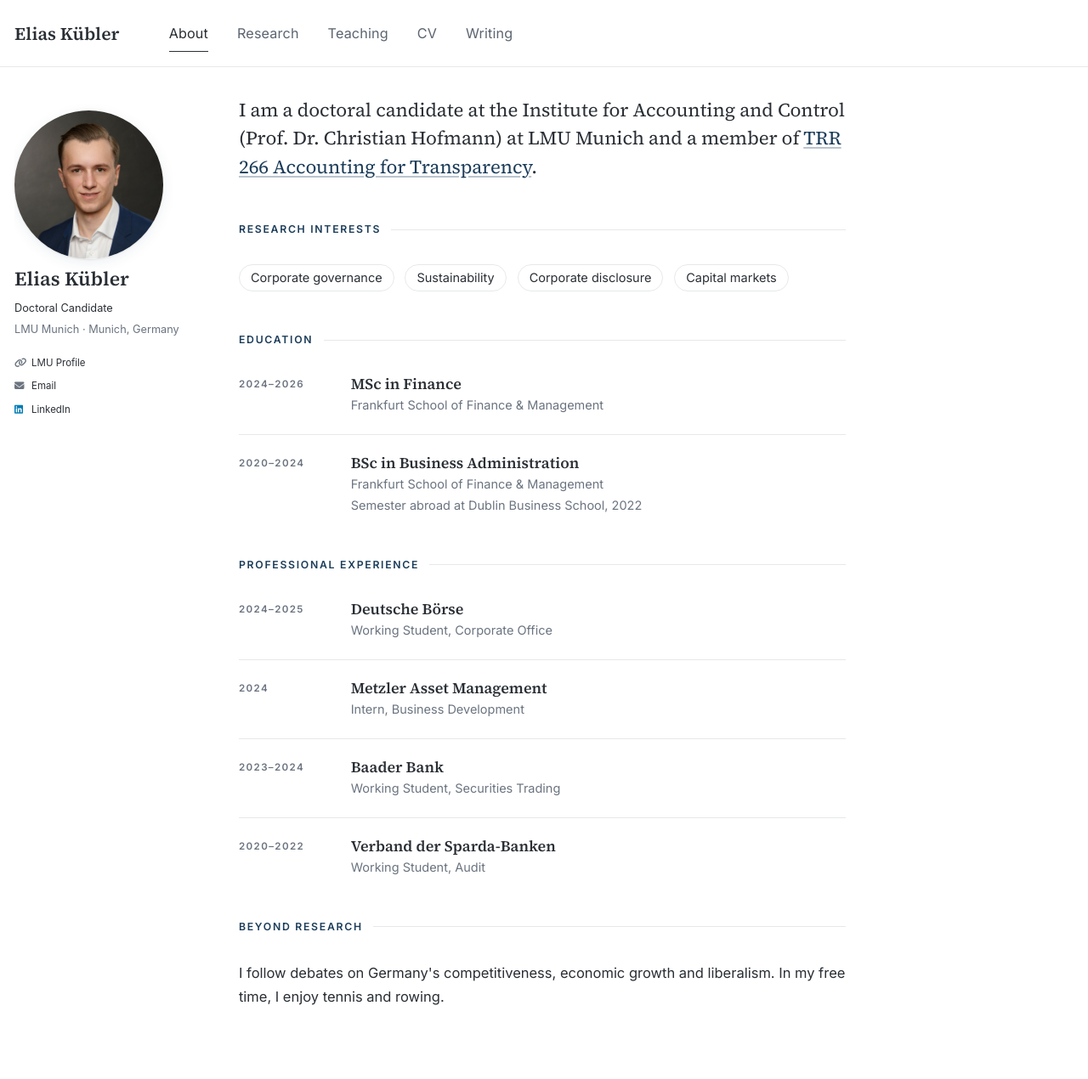
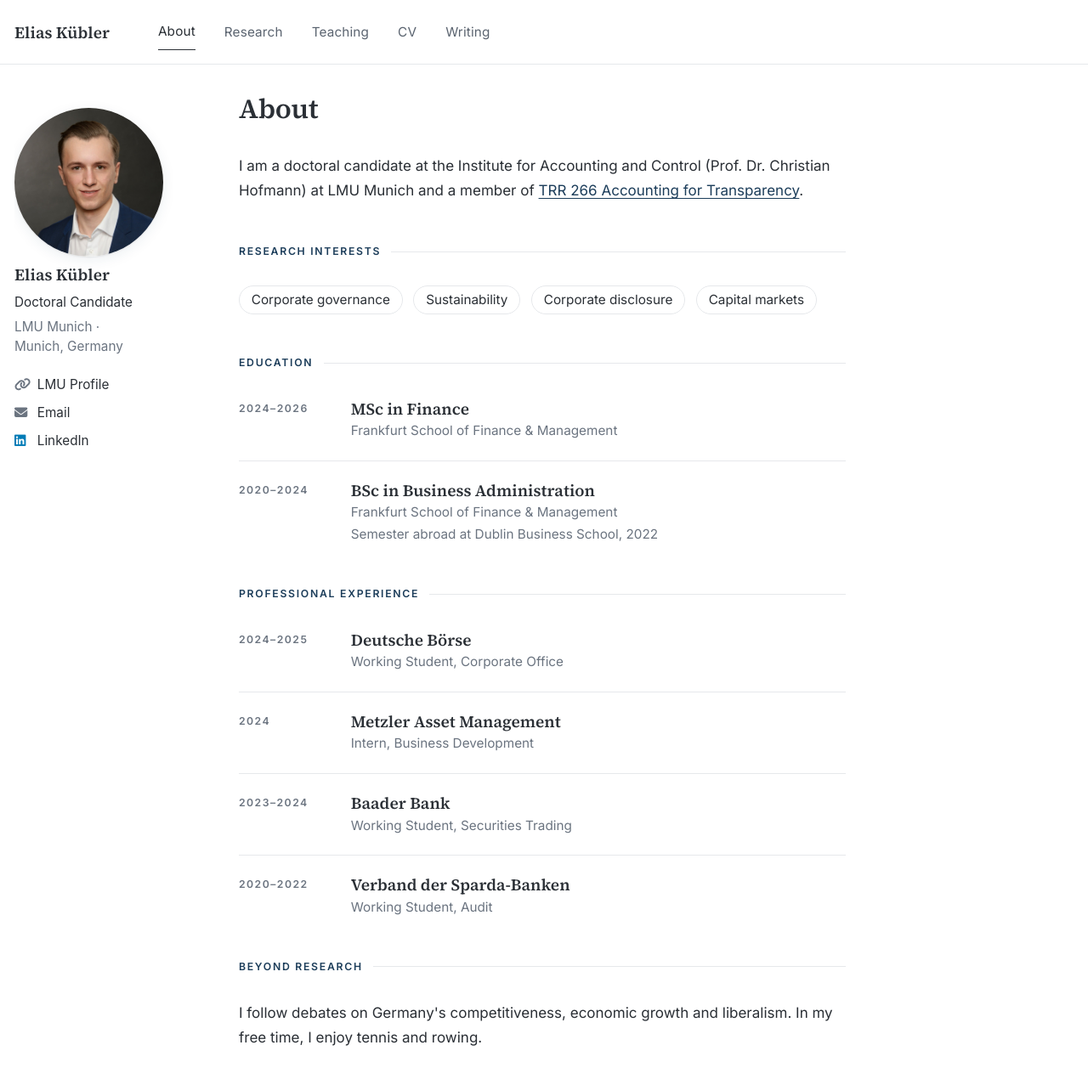
Before and after one commit to a0d4n/elias-academic-site, a Jekyll site: the page built from index.html, in a window 1280 px wide and 1393 px high. Shown: the top 1270 px of the window at 85% size. Built offline with Jekyll 4.4.1, drawn with Linux system fonts in a browser that asks for light colours; a script bundle is joined from its source files by our own code; a style sheet for code colours, icons or effects is not loaded.

Commit message:
Five-step type scale across the site; About title restored
- All font sizes now come from $fs-label/small/body/item/title
- About opening paragraph back to body size; page title restored
- Sidebar text matches site sizes; affiliation breaks only at the dot

Co-Authored-By: Claude Opus 5.5 <noreply@anthropic.com>
Claude-Session: https://claude.ai/code/session_0113PgPaG2wmMCkbVHhics4v

```diff
--- a/_includes/author-profile.html
+++ b/_includes/author-profile.html
@@ -20,7 +20,7 @@
     <h3 class="author__name" itemprop="name">{{ author.name }}</h3>
     {% if author.bio %}<p class="author__bio" itemprop="jobTitle">{{ author.bio }}</p>{% endif %}
     {% if author.employer or author.location %}
-      <p class="author__affiliation">{% if author.employer %}<span itemprop="affiliation">{{ author.employer }}</span>{% endif %}{% if author.employer and author.location %} · {% endif %}{% if author.location %}<span itemprop="homeLocation">{{ author.location }}</span>{% endif %}</p>
+      <p class="author__affiliation">{% if author.employer %}<span class="nowrap" itemprop="affiliation">{{ author.employer }}</span>{% endif %}{% if author.employer and author.location %} · {% endif %}{% if author.location %}<span class="nowrap" itemprop="homeLocation">{{ author.location }}</span>{% endif %}</p>
     {% endif %}
   </div>
 
--- a/_sass/layout/_site.scss
+++ b/_sass/layout/_site.scss
@@ -6,6 +6,13 @@
 
 $site-serif: "Source Serif 4", Georgia, "Times New Roman", serif;
 $site-sans: "Inter", -apple-system, "Segoe UI", "Helvetica Neue", Arial, sans-serif;
+
+/* Type scale: the only five font sizes used on the site */
+$fs-label: 0.72rem;  /* small capitals: section labels, dates, summary labels */
+$fs-small: 0.9rem;   /* secondary text: affiliations, roles, bylines */
+$fs-body: 1rem;      /* body text */
+$fs-item: 1.12rem;   /* serif item titles: papers, courses, degrees */
+$fs-title: 1.9rem;   /* serif page titles */
 
 /* Spacing scale (rem): every vertical gap on the site uses one of these */
 $sp-1: 0.375rem;
@@ -60,7 +67,7 @@ a {
 }
 
 .masthead__menu-item {
-  font-size: 0.95em;
+  font-size: $fs-small;
   letter-spacing: 0.01em;
 }
 
@@ -76,7 +83,7 @@ a {
 .masthead__menu-item--lg a {
   white-space: nowrap;
   font-family: $site-serif;
-  font-size: 1.3em;
+  font-size: $fs-item;
   font-weight: 600 !important;
   color: var(--global-text-color) !important;
   letter-spacing: 0;
@@ -107,7 +114,7 @@ a {
   background: #fff;
   color: var(--global-text-color) !important;
   font-family: $site-sans;
-  font-size: 0.8em;
+  font-size: $fs-small;
   font-weight: 500;
 
   &:hover, &.open {
@@ -119,13 +126,13 @@ a {
 
 .sidebar .author__name {
   font-family: $site-serif;
-  font-size: 1.35em;
+  font-size: $fs-item;
   font-weight: 600;
   letter-spacing: 0;
 }
 
 .author__bio {
-  font-size: 0.95em;
+  font-size: $fs-small;
   color: var(--global-text-color);
 }
 
@@ -142,7 +149,7 @@ a {
 }
 
 .author__urls a {
-  font-size: 0.9em;
+  font-size: $fs-small;
   color: var(--global-text-color);
 
   i { color: var(--site-muted); }
@@ -166,13 +173,6 @@ a {
 
 .page__content .page__intro {
   margin: 0 0 $sp-5;
-  font-family: $site-serif;
-  font-size: 1.35em;
-  line-height: 1.5;
-  letter-spacing: -0.005em;
-  color: var(--global-text-color);
-
-  a { text-decoration-color: rgba(28, 61, 90, 0.3); }
 }
 
 .page__content .interest-list {
@@ -188,7 +188,7 @@ a {
     padding: 0.3em 0.9em;
     border: 1px solid var(--global-border-color);
     border-radius: 999px;
-    font-size: 0.88em;
+    font-size: $fs-small;
     line-height: 1.5;
   }
 }
@@ -197,14 +197,14 @@ a {
   margin: 0 0 $sp-4;
   font-family: $site-serif;
   font-weight: 600;
-  font-size: 2em;
+  font-size: $fs-title;
   line-height: 1.15;
   letter-spacing: -0.01em;
 }
 
 .page__content {
   line-height: 1.7;
-  font-size: 0.97em;
+  font-size: $fs-body;
 
   p, li { color: var(--global-text-color); }
 
@@ -223,7 +223,7 @@ a {
 .page__content .page__lead-note {
   margin-bottom: $sp-4;
   color: var(--site-muted);
-  font-size: 0.95em;
+  font-size: $fs-body;
 }
 
 /* Section label: small capitals with a single hairline */
@@ -236,7 +236,7 @@ a {
   padding: 0;
   border: 0;
   font-family: $site-sans;
-  font-size: 0.72rem;
+  font-size: $fs-label;
   font-weight: 600;
   line-height: 1;
   letter-spacing: 0.14em;
@@ -262,7 +262,7 @@ a {
 .page__content .paper__title {
   margin: 0 0 $sp-1;
   font-family: $site-serif;
-  font-size: 1.22em;
+  font-size: $fs-item;
   font-weight: 600;
   line-height: 1.35;
   letter-spacing: -0.005em;
@@ -274,7 +274,7 @@ a {
 
 .page__content .paper__byline {
   margin: 0 0 $sp-3;
-  font-size: 0.88em;
+  font-size: $fs-small;
   line-height: 1.6;
   color: var(--site-muted);
 }
@@ -290,7 +290,7 @@ a {
 
 .page__content .paper__text {
   margin: 0;
-  font-size: 0.92em;
+  font-size: $fs-body;
   color: var(--global-text-color);
 }
 
@@ -317,7 +317,7 @@ a {
   dt {
     margin: 0;
     padding-top: 0.2em;
-    font-size: 0.68rem;
+    font-size: $fs-label;
     font-weight: 600;
     letter-spacing: 0.12em;
     text-transform: uppercase;
@@ -326,7 +326,7 @@ a {
 
   dd {
     margin: 0;
-    font-size: 0.92em;
+    font-size: $fs-body;
     line-height: 1.6;
   }
 
@@ -366,7 +366,7 @@ a {
 
 .dated-list__date {
   padding-top: 0.25em;
-  font-size: 0.68rem;
+  font-size: $fs-label;
   font-weight: 600;
   letter-spacing: 0.12em;
   text-transform: uppercase;
@@ -377,7 +377,7 @@ a {
 
 .page__content .dated-list__title {
   font-family: $site-serif;
-  font-size: 1.08em;
+  font-size: $fs-item;
   font-weight: 600;
   line-height: 1.4;
   color: var(--global-text-color);
@@ -385,13 +385,13 @@ a {
 
 .page__content .dated-list__sub {
   margin-top: 0.15em;
-  font-size: 0.88em;
+  font-size: $fs-small;
   color: var(--site-muted);
 }
 
 .page__content .dated-list__note {
   margin-top: 0.15em;
-  font-size: 0.85em;
+  font-size: $fs-small;
   font-style: italic;
   color: var(--site-muted);
 }
@@ -406,7 +406,7 @@ a {
   border-radius: 999px;
   background: var(--global-base-color);
   color: #fff !important;
-  font-size: 0.92em;
+  font-size: $fs-small;
   font-weight: 500;
   text-decoration: none !important;
   transition: background 0.15s ease;
@@ -415,3 +415,12 @@ a {
 }
 
 .page__content .muted { color: var(--site-muted); }
+
+/* Sidebar text uses the same sizes as the rest of the site */
+.sidebar .author__bio,
+.sidebar .author__affiliation,
+.sidebar .author__urls a {
+  font-size: $fs-small;
+}
+
+.nowrap { white-space: nowrap; }
--- a/index.html
+++ b/index.html
@@ -1,7 +1,6 @@
 ---
 layout: single
 title: "About"
-hide_title: true
 permalink: /
 author_profile: true
 ---
```
